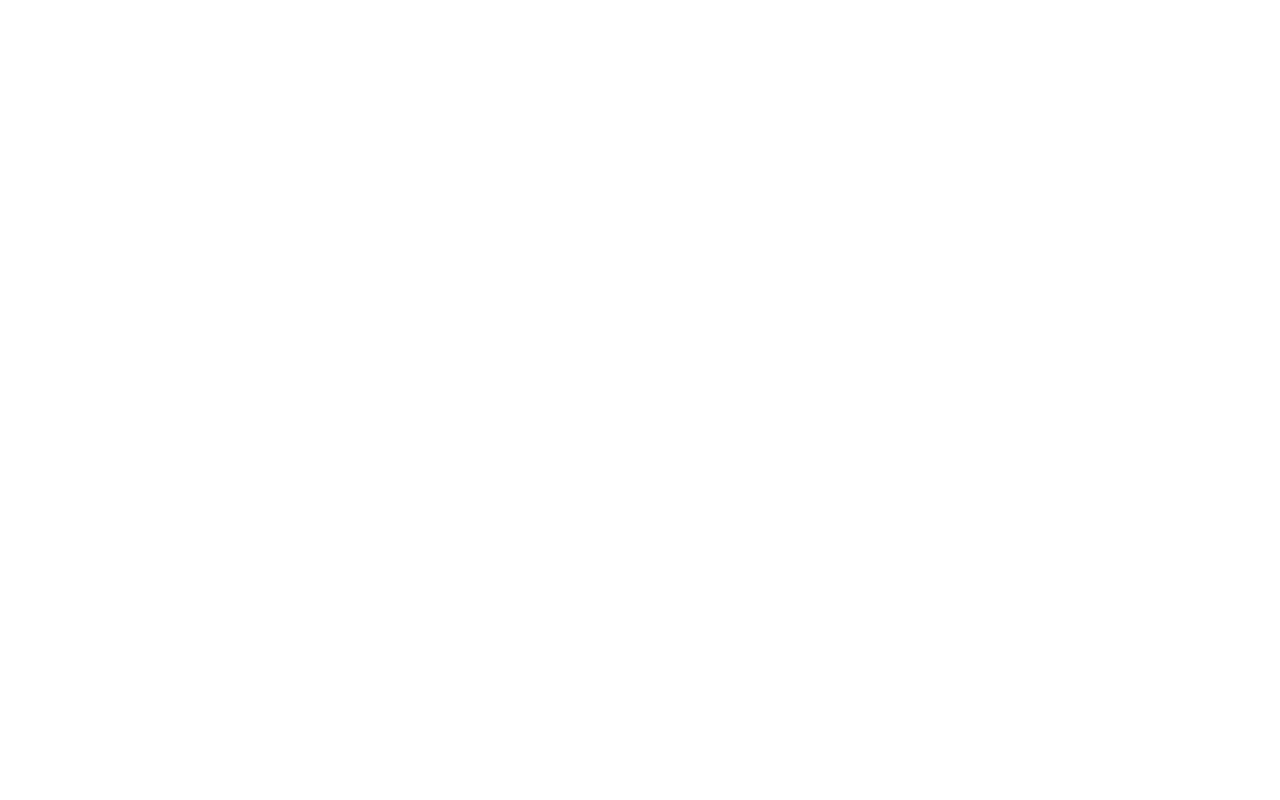
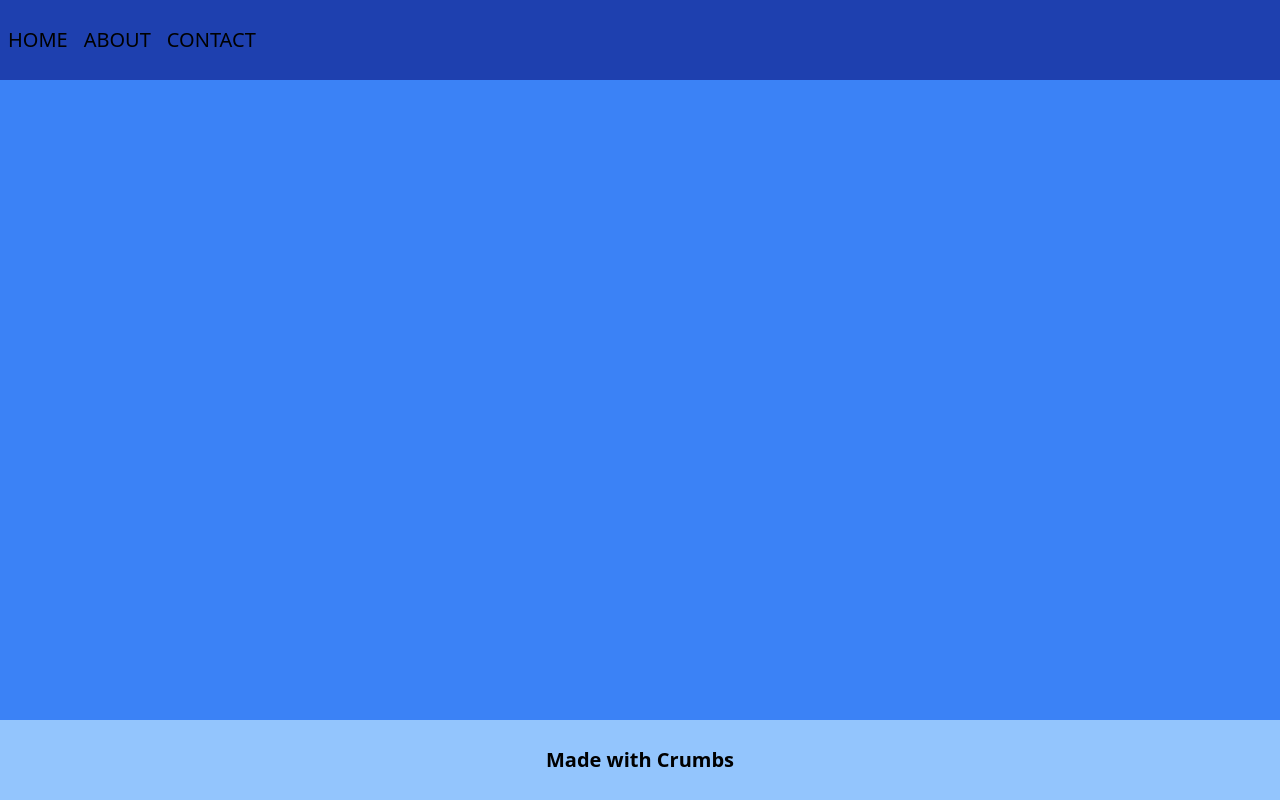
Before and after one commit to RosalvaMartinez/weather_dashboard, a plain HTML site: page index.html in a window 1280 px wide. Drawn offline with nearby package versions, Linux system fonts and the light colour scheme.

Commit message:
Add basic flexbox layout

```diff
--- a/index.html
+++ b/index.html
@@ -14,7 +14,24 @@
 </head>
 
 <body>
+    <div id="container" class="flex flex-col bg-slate-500 h-screen">
+        <header class="flex flex-col">
+            <nav class="flex flex-row h-20 bg-blue-800">
+                <ul class="flex flex-row text-xl place-items-center">
+                    <li class="mx-2">HOME</li>
+                    <li class="mx-2">ABOUT</li>
+                    <li class="mx-2">CONTACT</li>
+                </ul>
+            </nav>
+        </header>
+        <main class="flex flex-col grow bg-blue-500">
 
+        </main>
+        <footer class="flex flex-row h-20 bg-blue-300 justify-center place-items-center">
+            <h3 class="text-xl font-bold"> Made with Crumbs</h3>
+        </footer>
+
+    </div>
     <!-- Jquery CDN -->
     <script src="https://code.jquery.com/jquery-3.6.1.min.js"
         integrity="sha256-o88AwQnZB+VDvE9tvIXrMQaPlFFSUTR+nldQm1LuPXQ=" crossorigin="anonymous"></script>
```
